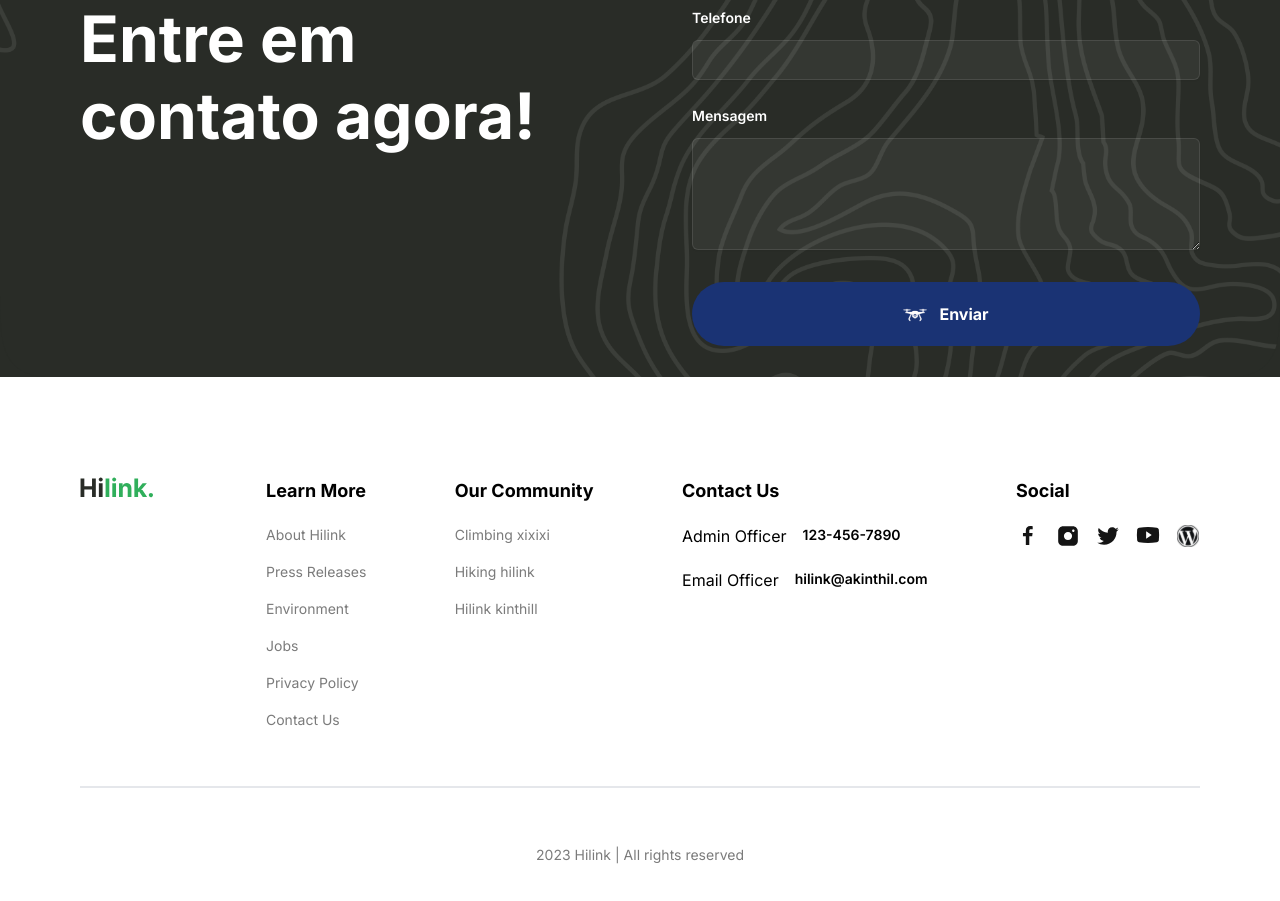
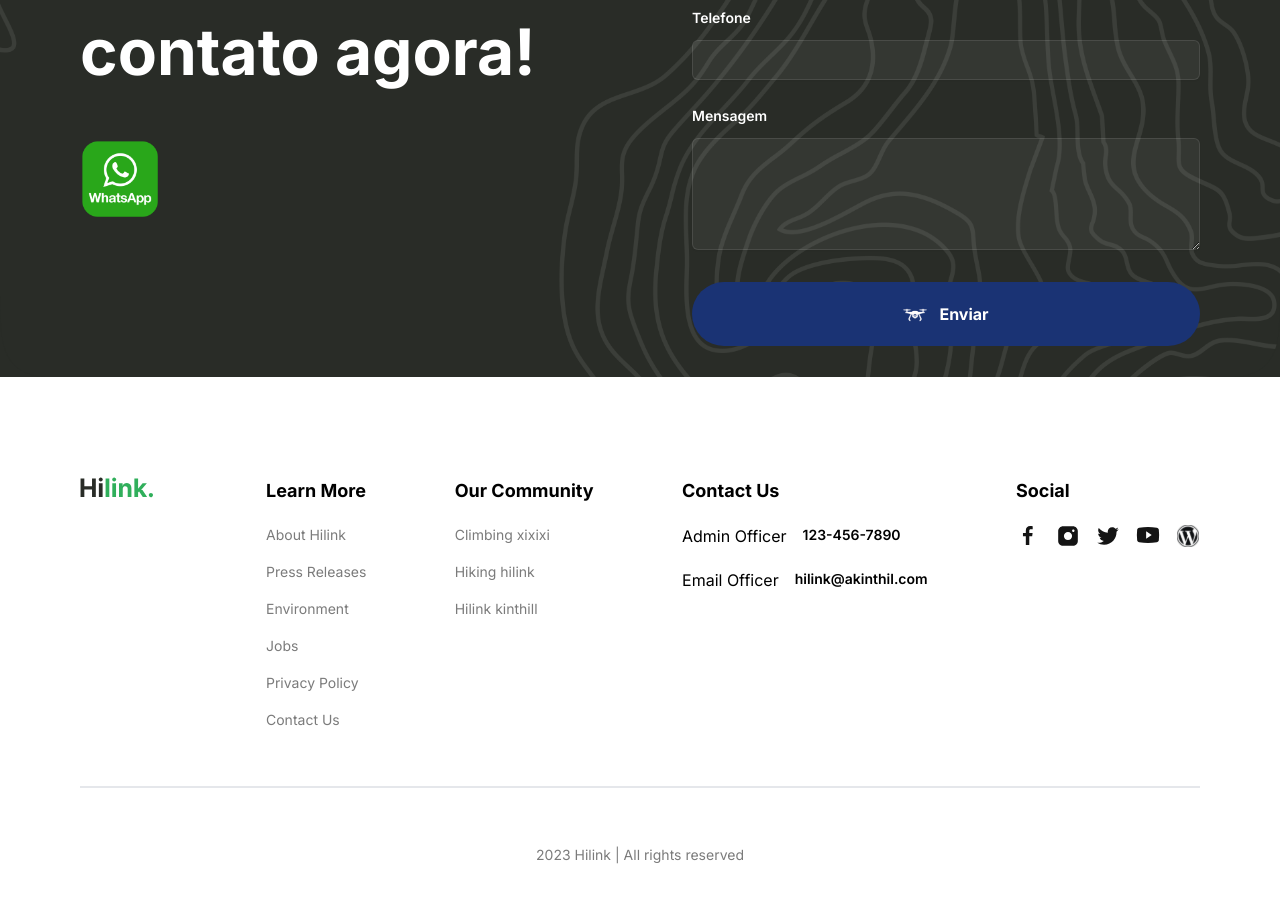
Before and after one commit to Leozouain/travelappfront, a React (Vite) app: page / in a window 1280 px wide. Shown: the part 4520-5421 px from the top of the page. Built offline with nearby package versions, Linux system fonts and the light colour scheme.

Commit message:
whatssapp add

```diff
--- a/src/components/GetApp.tsx
+++ b/src/components/GetApp.tsx
@@ -52,6 +52,13 @@ const GetApp = () => {
                     <h2 className=" bold-40 lg:bold-64 xl:max-w-[520px]">
                         Entre em contato agora!
                     </h2>
+                    <a href="https://wa.me/13235353472" target="__blank">
+                        <img src="/whatss.png" alt="whatssapp"
+                            height={30} width={80} />
+                    </a>
+
+
+
 
 
                 </div>
@@ -161,6 +168,7 @@ const GetApp = () => {
                         </div>
                     </form>
 
+
                 </div>
 
             </div>
```
Also changed, not shown: src/components/Camp.tsx (+0 -19 lines), public/whatss.png (added).
